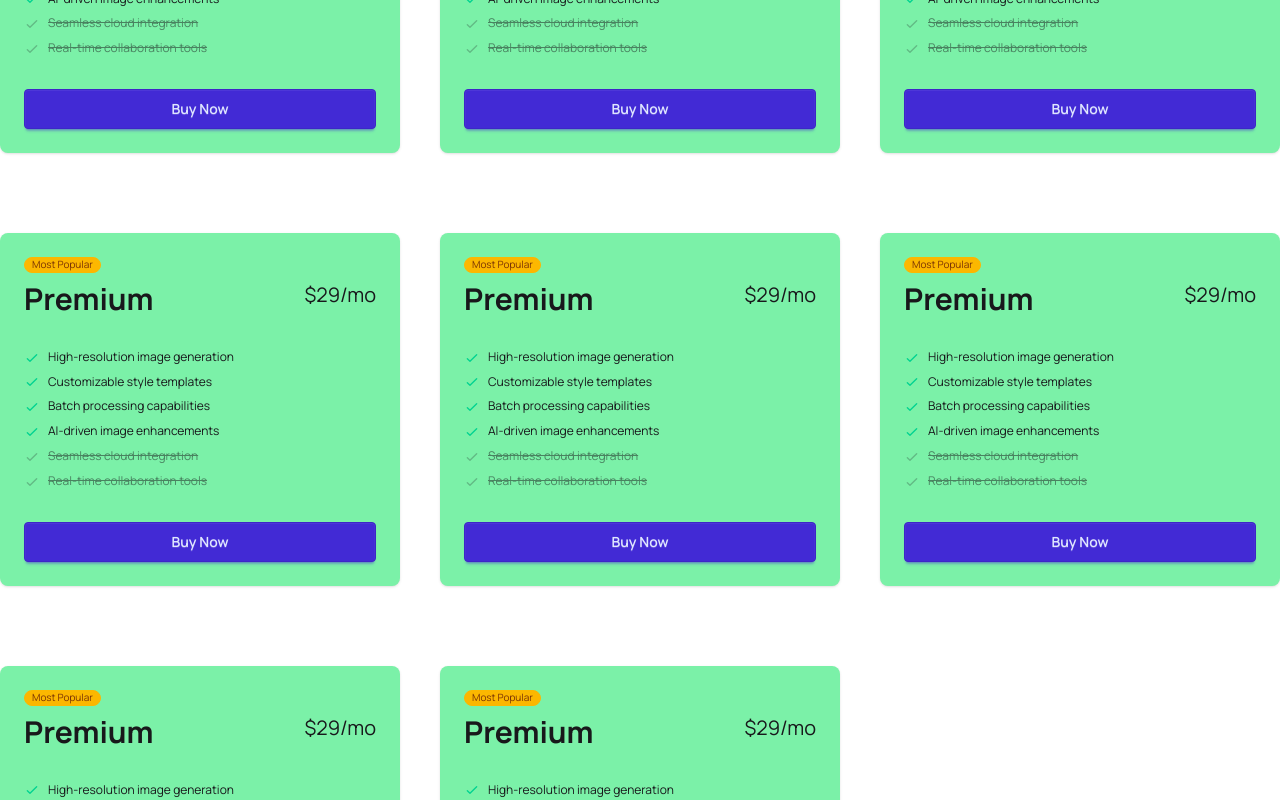
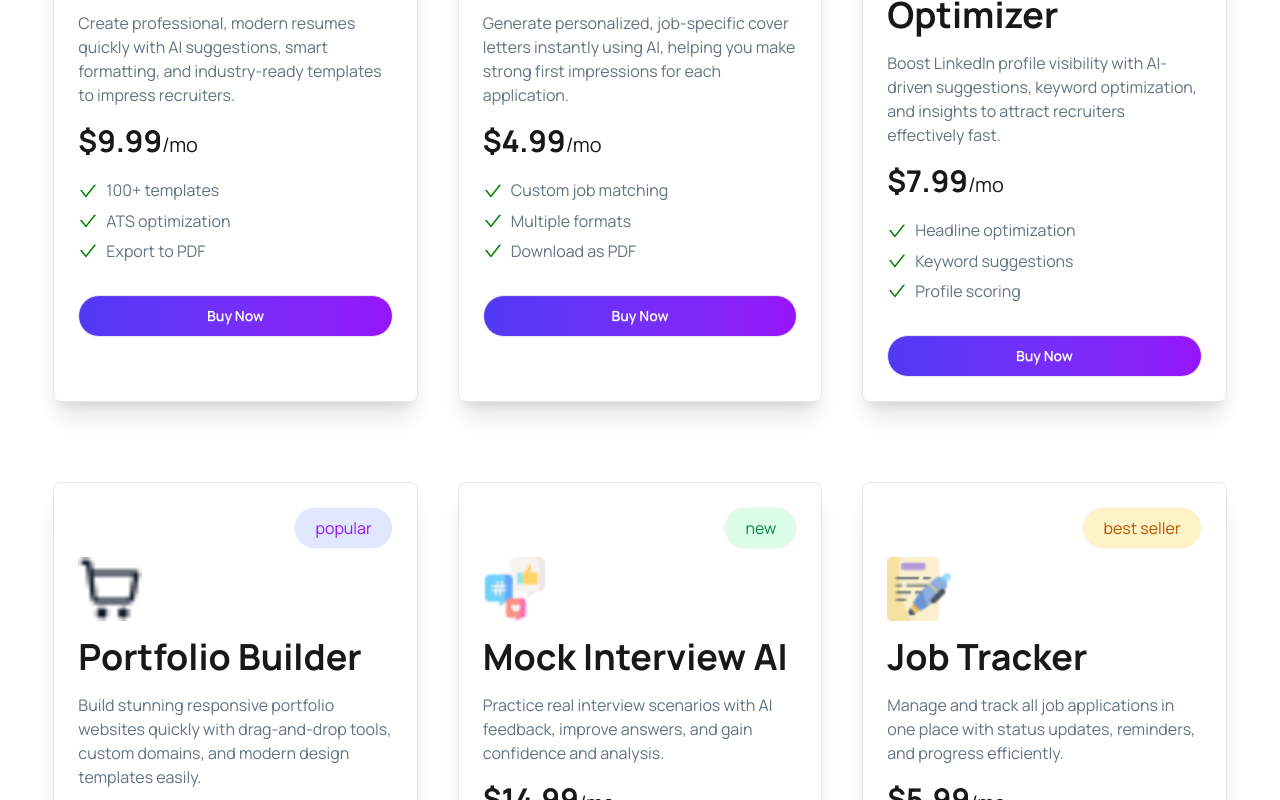
Before and after one commit to mdshantosharker/DigiTools-Platform, a React (Vite) app: page / in a window 1280 px wide. Shown: the part 1460-2260 px from the top of the page. Built offline with nearby package versions, Linux system fonts and the light colour scheme.

Commit message:
customize products cart ui desing

```diff
--- a/public/data.json
+++ b/public/data.json
@@ -2,121 +2,78 @@
   {
     "id": 1,
     "name": "AI Resume Builder",
-    "description": "Create professional resumes with AI-powered suggestions.",
+    "description": "Create professional, modern resumes quickly with AI suggestions, smart formatting, and industry-ready templates to impress recruiters.",
     "price": 9.99,
     "period": "monthly",
     "tag": "popular",
     "tagType": "popular",
-    "features": [
-      "100+ templates",
-      "ATS optimization",
-      "Export to PDF"
-    ],
-    "icon": "FaFileAlt"
+    "features": ["100+ templates", "ATS optimization", "Export to PDF"],
+    "icon": "/products/design-tool.png"
   },
   {
     "id": 2,
-    "name": "AI Cover Letter Generator",
-    "description": "Generate tailored cover letters instantly.",
+    "name": "Cover Letter AI",
+    "description": "Generate personalized, job-specific cover letters instantly using AI, helping you make strong first impressions for each application.",
     "price": 4.99,
     "period": "one-time",
     "tag": "new",
     "tagType": "new",
-    "features": [
-      "Custom job matching",
-      "Multiple formats",
-      "Download as PDF"
-    ],
-    "icon": "FaEnvelopeOpenText"
+    "features": ["Custom job matching", "Multiple formats", "Download as PDF"],
+    "icon": "/products/operation.png"
   },
   {
     "id": 3,
-    "name": "LinkedIn Profile Optimizer",
-    "description": "Enhance your LinkedIn profile for better visibility.",
+    "name": "LinkedIn Optimizer",
+    "description": "Boost LinkedIn profile visibility with AI-driven suggestions, keyword optimization, and insights to attract recruiters effectively  fast.",
     "price": 7.99,
     "period": "monthly",
     "tag": "best seller",
     "tagType": "best",
-    "features": [
-      "Headline optimization",
-      "Keyword suggestions",
-      "Profile scoring"
-    ],
-    "icon": "FaLinkedin"
+    "features": ["Headline optimization", "Keyword suggestions", "Profile scoring"],
+    "icon": "/products/portfolio.png"
   },
   {
     "id": 4,
-    "name": "AI Portfolio Builder",
-    "description": "Build a stunning portfolio website in minutes.",
+    "name": "Portfolio Builder",
+    "description": "Build stunning responsive portfolio websites quickly with drag-and-drop tools, custom domains, and modern design templates easily.",
     "price": 19.99,
     "period": "yearly",
     "tag": "popular",
     "tagType": "popular",
-    "features": [
-      "Drag & drop builder",
-      "Custom domains",
-      "Responsive design"
-    ],
-    "icon": "FaGlobe"
+    "features": ["Drag & drop builder", "Custom domains", "Responsive design"],
+    "icon": "/products/shopping-cart.png"
   },
   {
     "id": 5,
     "name": "Mock Interview AI",
-    "description": "Practice interviews with AI feedback.",
+    "description": "Practice real interview scenarios with AI feedback, improve answers, and gain confidence and analysis.",
     "price": 14.99,
     "period": "monthly",
     "tag": "new",
     "tagType": "new",
-    "features": [
-      "Real-time feedback",
-      "Industry-specific questions",
-      "Performance analytics"
-    ],
-    "icon": "FaMicrophone"
+    "features": ["Real-time feedback", "Industry-specific questions", "Performance analytics"],
+    "icon": "/products/social-media.png"
   },
   {
     "id": 6,
-    "name": "Job Tracker Pro",
-    "description": "Track all your job applications in one place.",
+    "name": "Job Tracker",
+    "description": "Manage and track all job applications in one place with status updates, reminders, and  progress efficiently.",
     "price": 5.99,
     "period": "monthly",
     "tag": "best seller",
     "tagType": "best",
-    "features": [
-      "Application tracking",
-      "Status updates",
-      "Reminder notifications"
-    ],
-    "icon": "FaTasks"
+    "features": ["Application tracking", "Status updates", "Reminder notifications"],
+    "icon": "/products/writing_2327400 1.png"
   },
   {
     "id": 7,
-    "name": "AI Skill Analyzer",
-    "description": "Analyze and improve your skillset using AI.",
+    "name": "Skill Analyzer",
+    "description": "Analyze current skills, identify gaps, and get AI-powered learning roadmaps and course recommendations to grow quickly and efficiently.",
     "price": 11.99,
     "period": "yearly",
     "tag": "popular",
     "tagType": "popular",
-    "features": [
-      "Skill gap analysis",
-      "Learning roadmap",
-      "Course recommendations"
-    ],
-    "icon": "FaBrain"
-  },
-  {
-    "id": 8,
-    "name": "Freelance Proposal Generator",
-    "description": "Create winning freelance proposals quickly.",
-    "price": 6.99,
-    "period": "one-time",
-    "tag": "new",
-    "tagType": "new",
-    "features": [
-      "Client-specific proposals",
-      "Editable templates",
-      "Export options"
-    ],
-    "icon": "FaFileSignature"
+    "features": ["Skill gap analysis", "Learning roadmap", "Course recommendations"],
+    "icon": "/products/camera.png"
   }
 ]
--- /dev/null
+++ b/src/components/List/List.jsx
@@ -0,0 +1,15 @@
+import React from "react";
+import { AiOutlineCheck } from "react-icons/ai";
+
+const List = ({feature}) => {
+  return (
+    <li className="flex text-xl items-center gap-2">
+      <AiOutlineCheck color="green" />
+      <span className="text-[#627382] text-[16px]">
+        {feature}
+      </span>
+    </li>
+  );
+};
+
+export default List;
--- a/src/components/Product/Product.jsx
+++ b/src/components/Product/Product.jsx
@@ -1,7 +1,9 @@
 import React, { useState } from "react";
 import { toast } from "react-toastify";
+import List from "../List/List";
 
 const Product = ({ product, carts, setCart }) => {
+  const { name, icon, description, features, price, tag } = product;
   const [buy, setBuy] = useState(false);
   const handleBuy = () => {
     setBuy(true);
@@ -13,121 +15,34 @@ const Product = ({ product, carts, setCart }) => {
     setCart([...carts, product]);
   };
   return (
-    <div className="card   shadow-sm mt-10 bg-green-300">
-      <div className="card-body">
-        <span className="badge badge-xs badge-warning">Most Popular</span>
-        <div className="flex justify-between">
-          <h2 className="text-3xl font-bold">Premium</h2>
-          <span className="text-xl">$29/mo</span>
+    <div className="card   shadow-xl mt-10 border border-gray-200 hover:scale-110 transition-all">
+      <div className="card-body ">
+        <div className="flex justify-end">
+          <span
+            className={`badge badge-xs p-5 rounded-full text-[16px] ${tag === "popular" && "bg-[#E1E7FF] text-[#9514FA]"} ${tag === "new" && "bg-[#DBFCE7] text-[#0A883E]"} ${tag === "best seller" && "bg-[#FEF3C6] text-[#BB4D00]"}`}
+          >
+            {tag}
+          </span>
         </div>
-        <ul className="mt-6 flex flex-col gap-2 text-xs">
-          <li>
-            <svg
-              xmlns="http://www.w3.org/2000/svg"
-              className="size-4 me-2 inline-block text-success"
-              fill="none"
-              viewBox="0 0 24 24"
-              stroke="currentColor"
-            >
-              <path
-                strokeLinecap="round"
-                strokeLinejoin="round"
-                strokeWidth="2"
-                d="M5 13l4 4L19 7"
-              />
-            </svg>
-            <span>High-resolution image generation</span>
-          </li>
-          <li>
-            <svg
-              xmlns="http://www.w3.org/2000/svg"
-              className="size-4 me-2 inline-block text-success"
-              fill="none"
-              viewBox="0 0 24 24"
-              stroke="currentColor"
-            >
-              <path
-                strokeLinecap="round"
-                strokeLinejoin="round"
-                strokeWidth="2"
-                d="M5 13l4 4L19 7"
-              />
-            </svg>
-            <span>Customizable style templates</span>
-          </li>
-          <li>
-            <svg
-              xmlns="http://www.w3.org/2000/svg"
-              className="size-4 me-2 inline-block text-success"
-              fill="none"
-              viewBox="0 0 24 24"
-              stroke="currentColor"
-            >
-              <path
-                strokeLinecap="round"
-                strokeLinejoin="round"
-                strokeWidth="2"
-                d="M5 13l4 4L19 7"
-              />
-            </svg>
-            <span>Batch processing capabilities</span>
-          </li>
-          <li>
-            <svg
-              xmlns="http://www.w3.org/2000/svg"
-              className="size-4 me-2 inline-block text-success"
-              fill="none"
-              viewBox="0 0 24 24"
-              stroke="currentColor"
-            >
-              <path
-                strokeLinecap="round"
-                strokeLinejoin="round"
-                strokeWidth="2"
-                d="M5 13l4 4L19 7"
-              />
-            </svg>
-            <span>AI-driven image enhancements</span>
-          </li>
-          <li className="opacity-50">
-            <svg
-              xmlns="http://www.w3.org/2000/svg"
-              className="size-4 me-2 inline-block text-base-content/50"
-              fill="none"
-              viewBox="0 0 24 24"
-              stroke="currentColor"
-            >
-              <path
-                strokeLinecap="round"
-                strokeLinejoin="round"
-                strokeWidth="2"
-                d="M5 13l4 4L19 7"
-              />
-            </svg>
-            <span className="line-through">Seamless cloud integration</span>
-          </li>
-          <li className="opacity-50">
-            <svg
-              xmlns="http://www.w3.org/2000/svg"
-              className="size-4 me-2 inline-block text-base-content/50"
-              fill="none"
-              viewBox="0 0 24 24"
-              stroke="currentColor"
-            >
-              <path
-                strokeLinecap="round"
-                strokeLinejoin="round"
-                strokeWidth="2"
-                d="M5 13l4 4L19 7"
-              />
-            </svg>
-            <span className="line-through">Real-time collaboration tools</span>
-          </li>
+
+        <div className="space-y-4">
+          <img className="w-16 h-16" src={icon} alt="" />
+          <h2 className="text-4xl font-bold">{name}</h2>
+          <p className="text-[#627382] text-[16px]">{description}</p>
+          <span className="text-xl">
+            <span className="font-bold text-3xl">${price}</span>/mo
+          </span>
+        </div>
+
+        <ul className="mt-3 flex flex-col gap-2 text-xs">
+          {features.map((feature, index) => (
+            <List key={index} feature={feature} />
+          ))}
         </ul>
         <div className="mt-6">
           <button
             onClick={() => handleBuy()}
-            className="btn btn-primary btn-block"
+            className="btn  btn-block text-white bg-linear-to-r from-[#4F39F6] to-[#9514FA] rounded-full p-5"
           >
             {buy ? " Buy" : " Buy Now"}
           </button>
--- a/src/components/Products/Products.jsx
+++ b/src/components/Products/Products.jsx
@@ -3,7 +3,7 @@ import Product from "../Product/Product";
 
 const Products = ({ products, carts, setCart }) => {
   return (
-    <div className="grid md:grid-cols-3 gap-10 ">
+    <div className="grid md:grid-cols-3 gap-10 w-11/12  lg:max-w-7xl mx-auto">
       {products.map((product) => (
         <Product key={product.id} product={product} carts={carts} setCart={setCart} />
       ))}
```
Also changed, not shown: public/products/camera.png (added).
